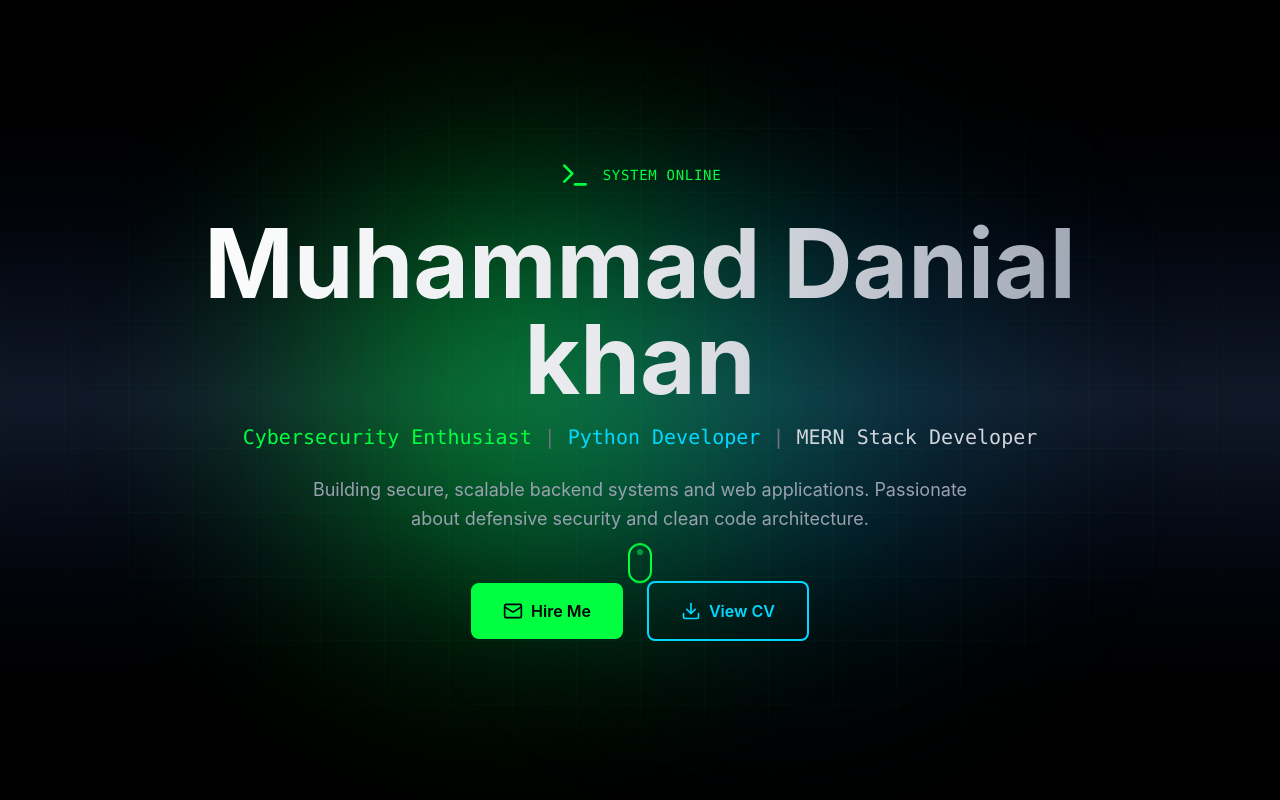
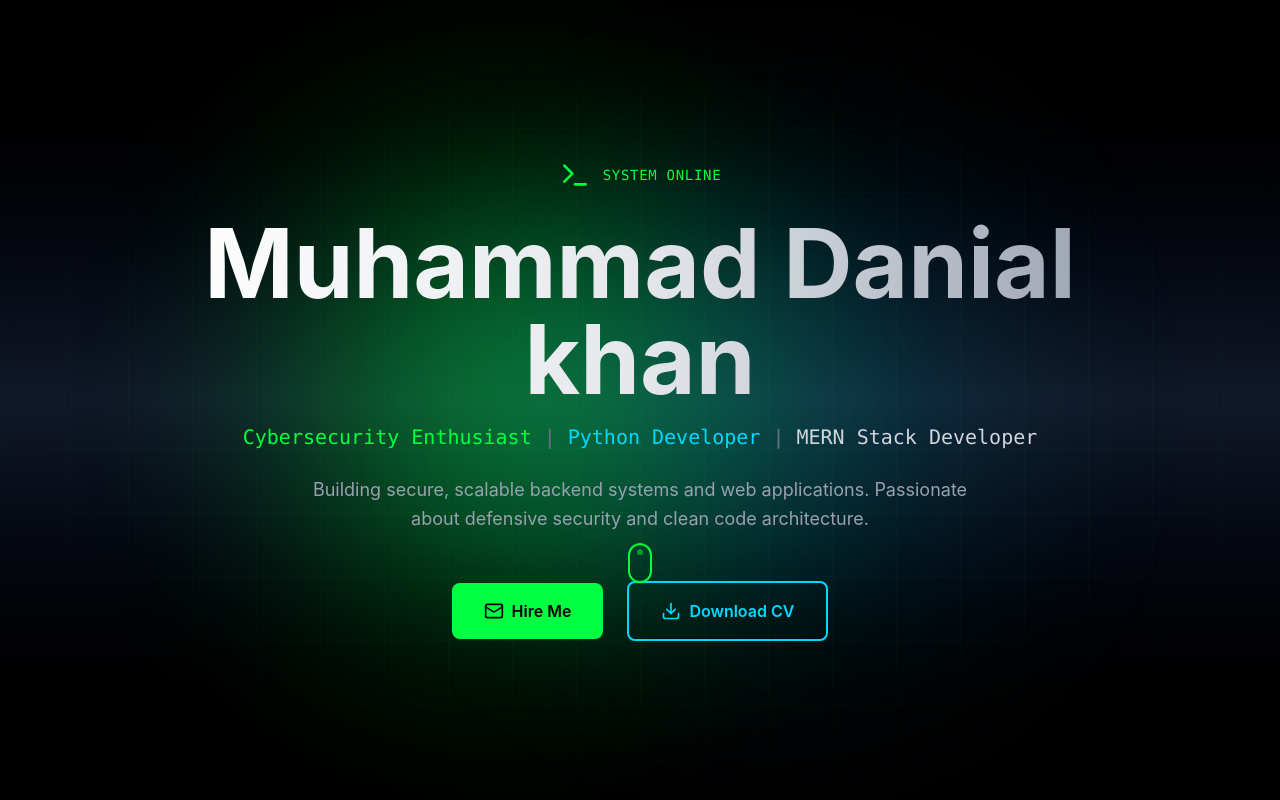
Before and after one commit to danialkhan8284/Portfolio, a React (Vite) app: page / in a window 1280 px wide. Shown: the top 800 px of the page. Built offline with nearby package versions, Linux system fonts and the light colour scheme.

Commit message:
file name changed

```diff
--- a/src/app/components/Hero.tsx
+++ b/src/app/components/Hero.tsx
@@ -71,14 +71,13 @@ export default function Hero() {
           </a>
 
           <a
-  href="CV.pdf"
-  target="_blank"
-  rel="noopener noreferrer"
+            href="cv.pdf"
+            download="Danial_CV.pdf"
             className="group relative px-8 py-4 border-2 border-[#00d9ff] text-[#00d9ff] font-semibold rounded-lg overflow-hidden transition-all hover:scale-105 hover:shadow-[0_0_30px_rgba(0,217,255,0.3)] hover:bg-[#00d9ff]/10"
           >
             <span className="relative z-10 flex items-center gap-2">
               <Download className="w-5 h-5" />
-    View CV
+              Download CV
             </span>
           </a>
         </motion.div>
```
Lines whose indentation alone changed are shown as unchanged.
